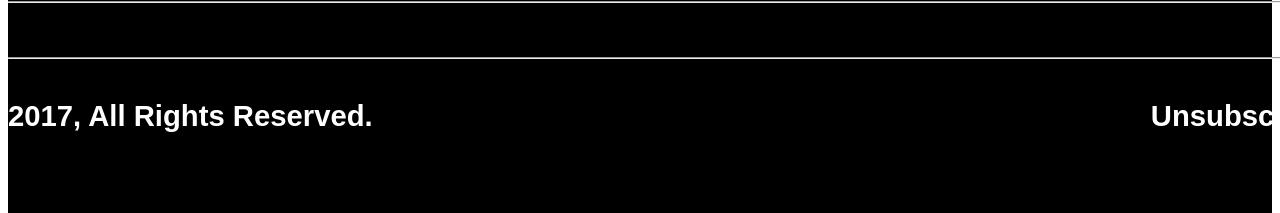
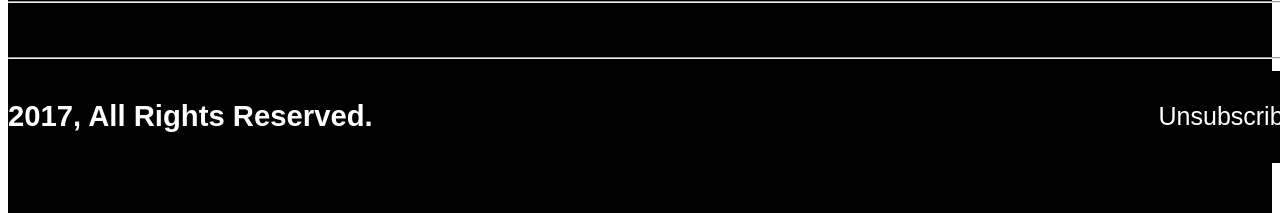
Before and after one commit to syedtowfique14/new-year-celebration, a plain HTML site: page index2.html in a window 1280 px wide. Shown: the part 5335-5548 px from the top of the page. Drawn offline with Linux system fonts and the light colour scheme.

Commit message:
all finished

```diff
--- a/index2.html
+++ b/index2.html
@@ -126,7 +126,7 @@
             <hr>
             <div id="footer-section-container-last">
                 <h3>2017, All Rights Reserved.</h3>
-                <h3>Unsubscribe</h3>
+                <input id="unsubscribe-button" type="button" value="Unsubscribe">
             </div>
         </section>
     </footer>
--- a/style2.css
+++ b/style2.css
@@ -340,3 +340,11 @@ footer {
     display: flex;
     justify-content: space-between;
 }
+
+#unsubscribe-button {
+    background-color: black;
+    font-size: 25px;
+    color: white;
+    border: 0px;
+    width: 200px;
+}
```
